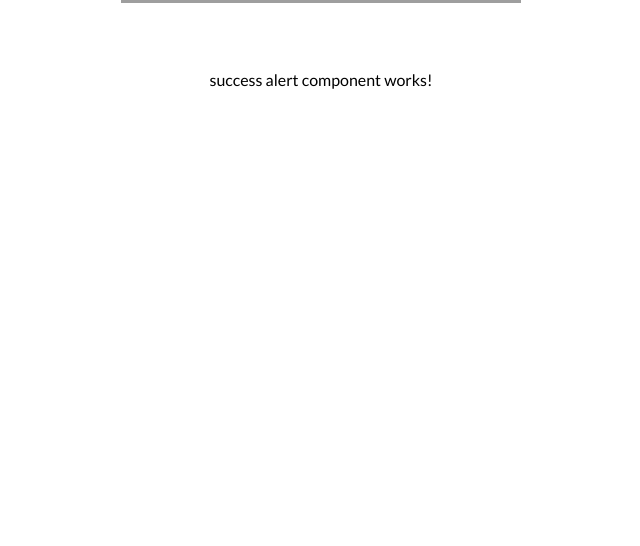
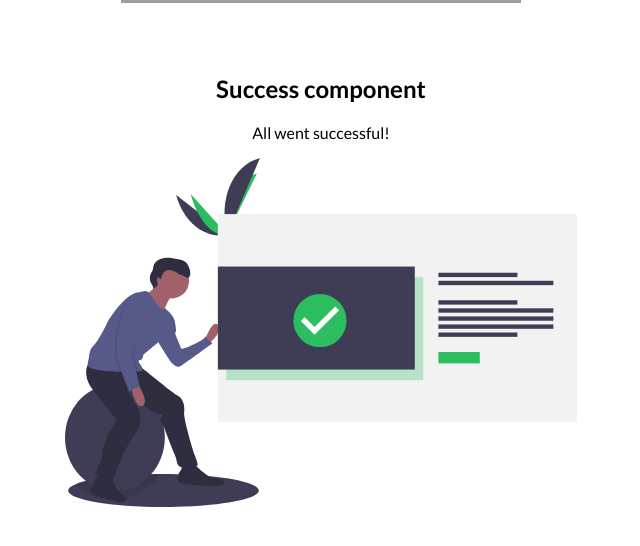
Before and after one commit to mattyl006/angular-learning, an Angular app in the folder my-first-app/: page / in a window 1280 px wide. Shown: the part 614-1160 px from the top of the page, without its empty margins (319-959 px from the left). Before the commit the page ends 800 px from the top, so only its background shows below. Built offline with nearby package versions, Linux system fonts and the light colour scheme; grey boxes are pictures that could not be loaded.

Commit message:
style: success-alert component

```diff
--- a/my-first-app/src/app/alerts/success-alert/success-alert.component.html
+++ b/my-first-app/src/app/alerts/success-alert/success-alert.component.html
@@ -1 +1,5 @@
-<p>success alert component works!</p>
+<section class="success-alert">
+  <h2 class="success-alert__title">Success component</h2>
+  <p class="success-alert__describe">All went successful!</p>
+  <img class="success-alert__image" src="assets/success-image.svg">
+</section>
--- a/my-first-app/src/app/alerts/success-alert/success-alert.component.scss
+++ b/my-first-app/src/app/alerts/success-alert/success-alert.component.scss
@@ -0,0 +1,12 @@
+.success-alert {
+  margin-bottom: 48px;
+  &__title {
+    text-align: center;
+  }
+  &__describe {
+    text-align: center;
+  }
+  &__image {
+    max-width: 512px;
+  }
+}
```
